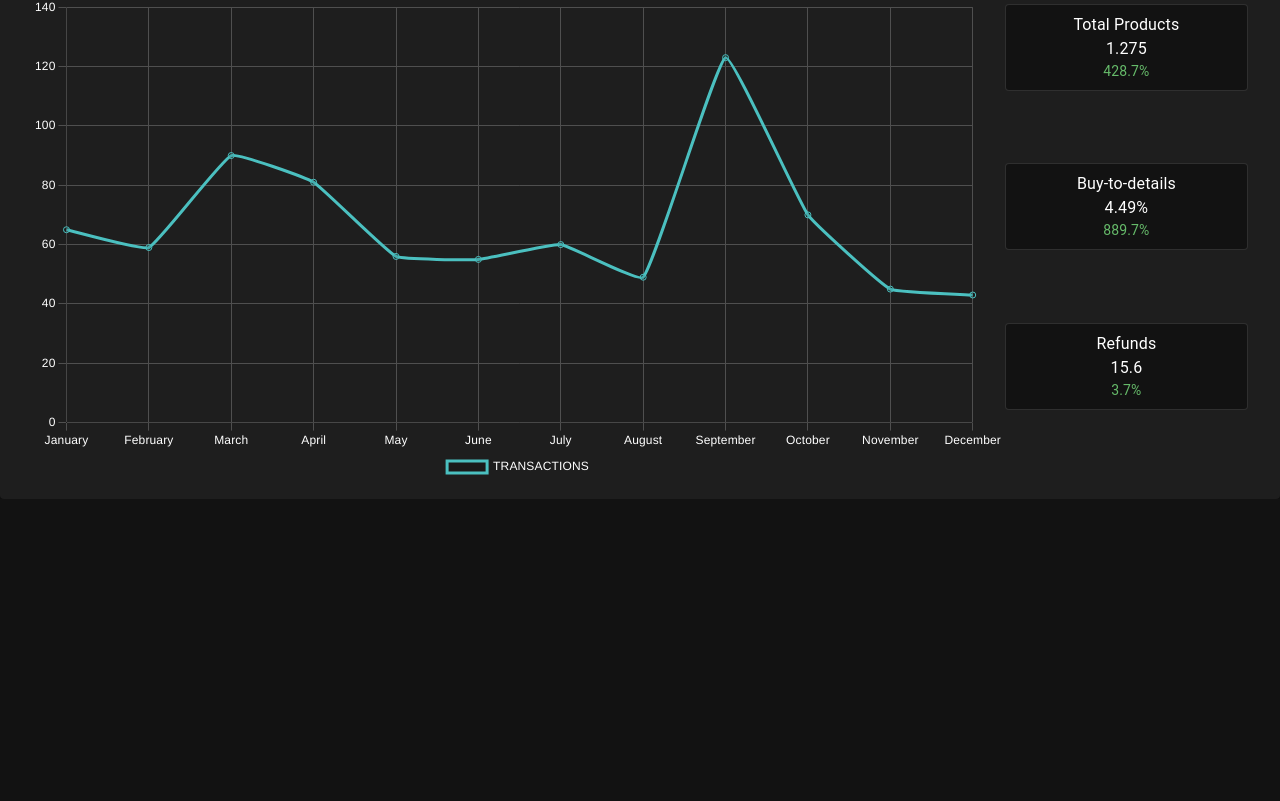
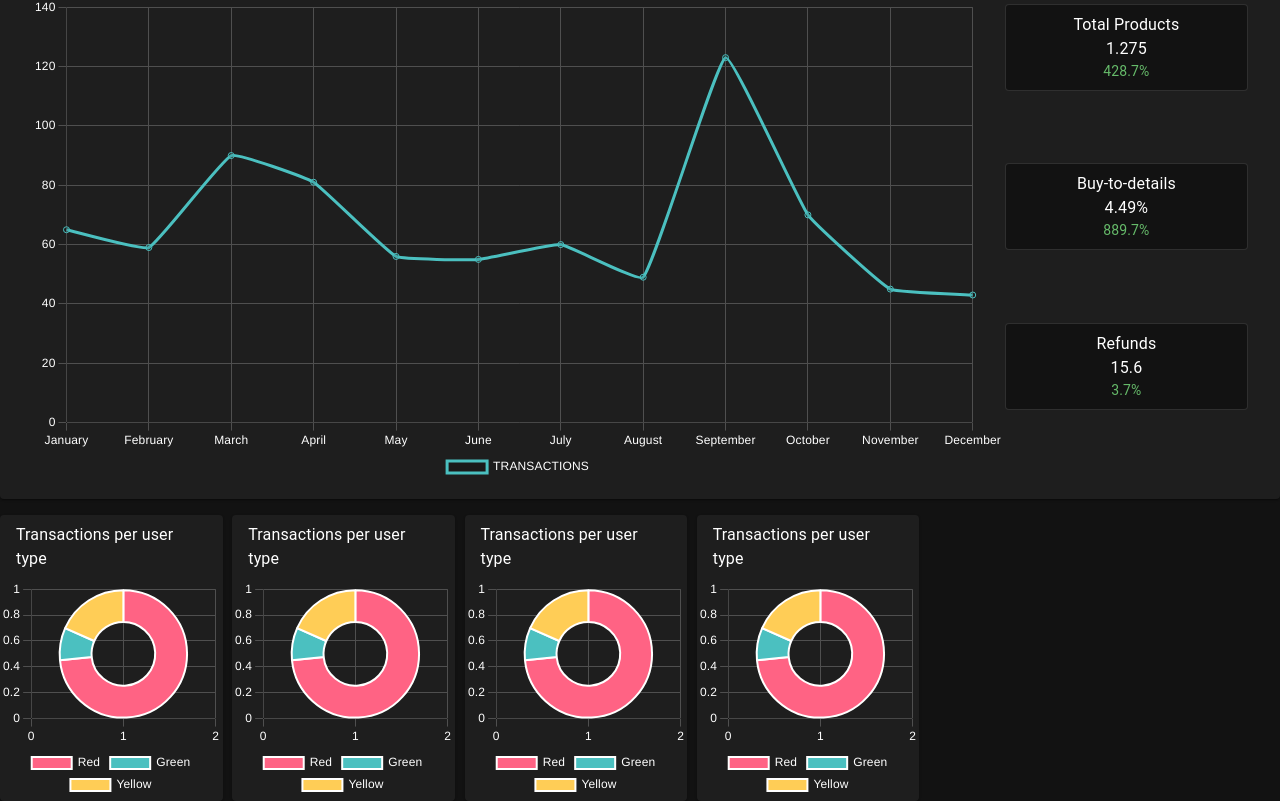
Before and after one commit to janvierjr/nextjs-dashboard, a Next.js app: page /dashboard in a window 1280 px wide. Shown: the part 333-1134 px from the top of the page. Before the commit the page ends 832 px from the top, so only its background shows below. Built offline with nearby package versions, Linux system fonts and the light colour scheme; no server answers.

Commit message:
create TransactionBottomRow component and scss files AND update dashboard component with doughnut charts

```diff
--- /dev/null
+++ b/src/components/Dashboard/TransactionBottomRow/TransactionBottomRow.module.scss
@@ -0,0 +1,20 @@
+.bottomRow {
+  display: grid;
+  gap: 0.5rem;
+  grid-template-columns: 1fr;
+  @media screen and (min-width: 900px) {
+    grid-template-columns: 1fr 1fr 1fr 1fr;
+  }
+}
+
+.dataCard {
+  position: relative;
+  top: 1rem;
+  height: 100%;
+  width: calc(100% - .1rem);
+
+  p {
+    padding: .5rem 1rem;
+    margin: 0;
+  }
+}
--- /dev/null
+++ b/src/components/Dashboard/TransactionBottomRow/TransactionBottomRow.tsx
@@ -0,0 +1,38 @@
+import React from 'react';
+import scss from './TransactionBottomRow.module.scss';
+import { Grid, Paper } from '@mui/material';
+import DataChart from '@/components/DataChart';
+import { doughnutChartData } from '@/components/mockData';
+
+const TransactionBottomRow = () => {
+  return (
+    <Grid container className={scss.bottomRow}>
+      <Grid>
+        <Paper className={scss.dataCard}>
+          <p>Transactions per user type</p>
+          <DataChart type={'doughnut'} data={doughnutChartData} />
+        </Paper>
+      </Grid>
+      <Grid>
+        <Paper className={scss.dataCard}>
+          <p>Transactions per user type</p>
+          <DataChart type={'doughnut'} data={doughnutChartData} />
+        </Paper>
+      </Grid>
+      <Grid>
+        <Paper className={scss.dataCard}>
+          <p>Transactions per user type</p>
+          <DataChart type={'doughnut'} data={doughnutChartData} />
+        </Paper>
+      </Grid>
+      <Grid>
+        <Paper className={scss.dataCard}>
+          <p>Transactions per user type</p>
+          <DataChart type={'doughnut'} data={doughnutChartData} />
+        </Paper>
+      </Grid>
+    </Grid>
+  )
+}
+
+export default TransactionBottomRow;
--- /dev/null
+++ b/src/components/Dashboard/TransactionBottomRow/index.ts
@@ -0,0 +1 @@
+export { default } from './TransactionBottomRow';
--- a/src/components/mockData.ts
+++ b/src/components/mockData.ts
@@ -14,14 +14,14 @@ export const lineChartData = {
 };
 
 export const doughnutChartData = {
-  labels: ['Red', 'Blue', 'Yellow'],
+  labels: ['Red', 'Green', 'Yellow'],
   datasets: [
     {
       label: 'TRANSACTION DATASET',
       data: [400, 45, 100],
       backgroundColor: [
         'rgb(255, 99, 132',
-        'rgb(54, 162, 235',
+        'rgb(75, 192, 192)',
         'rgb(255, 205, 86',
       ],
       hoverOffset: 4,
--- a/src/pages/dashboard/Dashboard.tsx
+++ b/src/pages/dashboard/Dashboard.tsx
@@ -2,6 +2,7 @@ import React from 'react';
 import Box from '@mui/material/Box'
 import DataRibbon from '@/components/Dashboard/DataRibbon';
 import TransactionPerDay from '@/components/Dashboard/TransactionsPerDay/TransactionsPerDay';
+import TransactionBottomRow from '@/components/Dashboard/TransactionBottomRow';
 
 const Dashboard = () => {
   return (
@@ -11,6 +12,7 @@ const Dashboard = () => {
       {/** TransactionPerDay - graphic -numerical cards */}
       <TransactionPerDay />
       {/** Transaction Donut Charts Bottom Row - break down data into fractions */}
+      <TransactionBottomRow />
     </Box>
   );
 };
```
